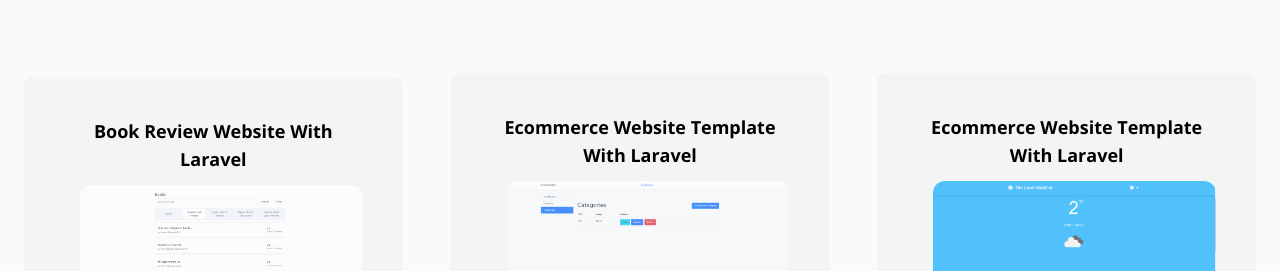
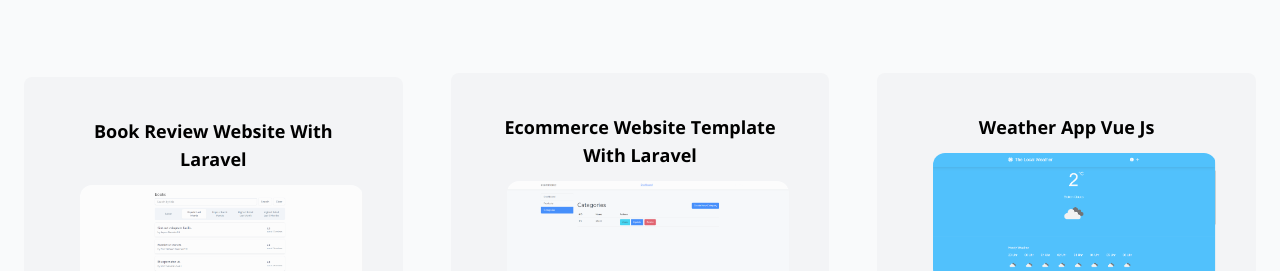
Before and after one commit to hossampy/MyPortfolio, a website: page index.html in a window 1280 px wide. Shown: the part 1901-2172 px from the top of the page. Drawn offline with nearby package versions, Linux system fonts and the light colour scheme; files that its build step writes are made by us from their sources; a web font is replaced by a local one.

Commit message:
weather app vue js

```diff
--- a/index.html
+++ b/index.html
@@ -272,7 +272,7 @@
       <div
         class="flex flex-col p-10 space-y-9 rounded-lg bg-gray-100   dark:bg-darkBlue3 md:w-1/3 dark:hover:bg-white md:mt-10 transition ease-in delay-200 dark:hover:text-darkBlue  md:space-y-3 md:space-x-4  hover:text-white hover:bg-darkBlue">
         <p class="text-sm leading-5   md:text-lg capitalize text-center rounded-sm  font-bold">
-          ecommerce website template with laravel
+          weather app vue js
         </p>
         <img src="images/weather.png" alt="" class="w-50 h-50 items-center   rounded-xl opacity-75" />
 
```
Also changed, not shown: css/style.css.
